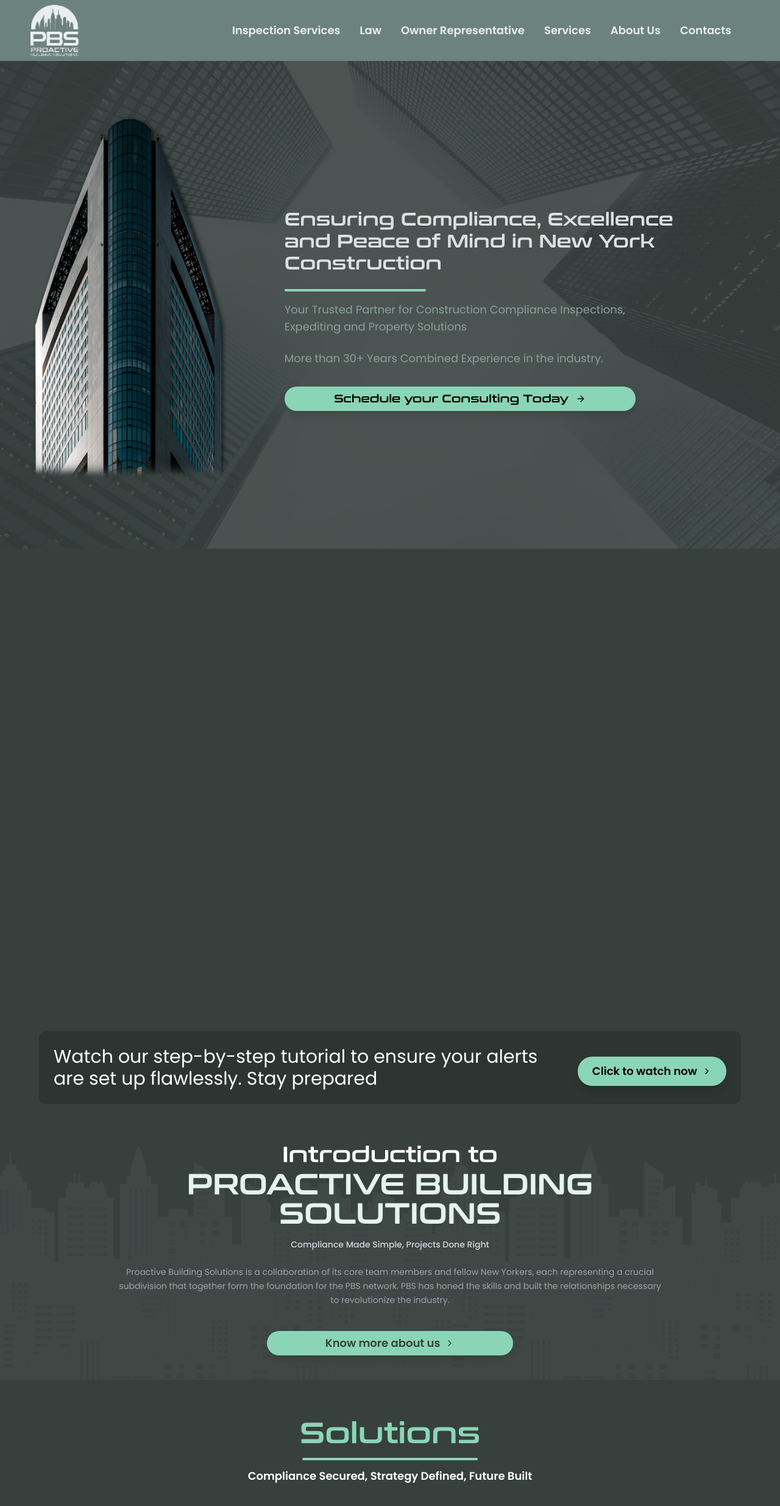
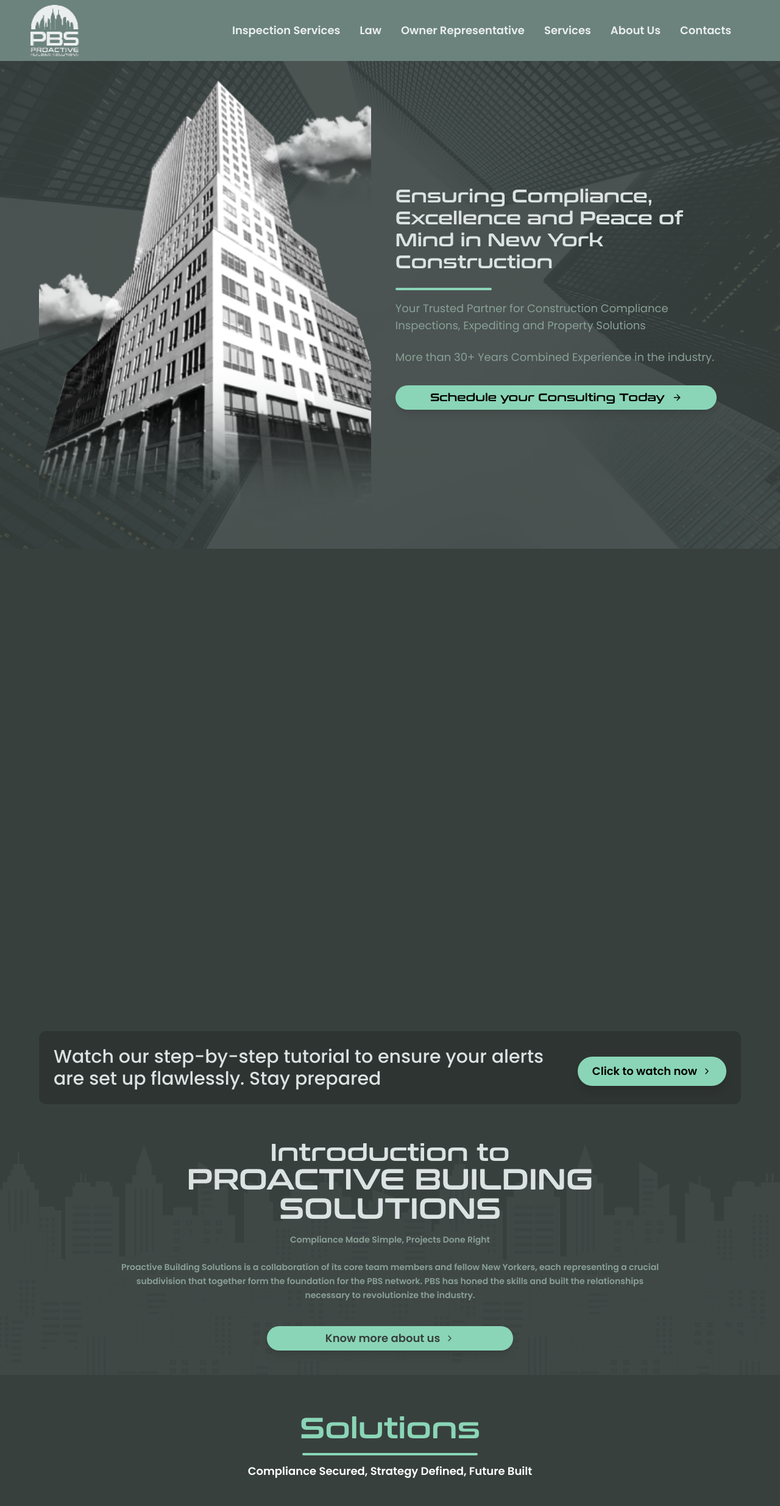
Before and after one commit to saidlv/pbs-compliance-solutions, a Next.js app: page / in a window 1280 px wide. Shown: the top 2470 px of the page at 61% size. Built offline with nearby package versions, Linux system fonts and the light colour scheme.

Commit message:
Home page fixes

```diff
--- a/src/app/layout.js
+++ b/src/app/layout.js
@@ -33,7 +33,7 @@ export default function RootLayout({ children }) {
         <link rel="apple-touch-icon" href="/icon.png" />
       </head>
       <body
-        className={`${gnuolane.variable} ${conthrax.variable} ${poppins.variable} antialiased overflow-x-hidden`}
+        className={`${gnuolane.variable} ${conthrax.variable} ${poppins.variable} antialiased overflow-x-hidden bg-[#6C837D]`}
       >
         <MenuProvider>
           <CustomErrorBoundary>
--- a/src/home-page/AboutCompany.jsx
+++ b/src/home-page/AboutCompany.jsx
@@ -72,10 +72,10 @@ const AboutCompany = () => {
       <div className="container mx-auto px-6 pt-16 lg:px-12 flex flex-col lg:flex-row justify-between gap-8 lg:gap-8 bg-[#1E2322] bg-opacity-25 rounded-3xl  border-2 border-brand-gray1/50 pb-12 mb-16">
         {/* Left Side - Numbers That Matter */}
         <div className="lg:w-[55%] gsap-animate p-2">
-          <h2 className="text-lg lg:text-3xl font-conthrax font-semibold text-brand-light mb-3">
+          <h2 className="text-lg lg:text-3xl font-conthrax font-semibold text-[#DCE2E2] mb-3">
             Numbers That Matter
           </h2>
-          <p className="md:min-h-[15vh] xl:min-h-[12vh] box-border mb-3 text-brand-gray3 text-sm">
+          <p className="md:min-h-[15vh] xl:min-h-[12vh] box-border mb-3 text-[#89A096] text-sm">
           Trusted by Hundred of clients, PBS has ensured 100% compliance success across all projects, leveraging 30+ years of expertise & issuing proactive alerts to safeguard timelines and standards
           </p>
           <div className="flex justify-center items-center bg-[#1E2322] rounded-2xl p-3 min-h-[40vh] lg:min-h-[46vh]">
@@ -95,16 +95,15 @@ const AboutCompany = () => {
         {/* Right Side */}
         <div className="lg:w-[45%] gsap-animate p-2">
           {/* What we Specialize in */}
-            <h2 className="text-sm md:text-2xl xl:text-3xl font-conthrax font-semibold text-brand-light mb-3">
+            <h2 className="text-sm md:text-2xl xl:text-3xl font-conthrax font-semibold text-[#DCE2E2] mb-3">
               What we Specialize in
             </h2>
-            <p className="md:min-h-[15vh] xl:min-h-[12vh] box-border mb-3 text-sm text-brand-gray3">Precision Trust vision Transformation</p>
-            <div className="w-full flex flex-col lg:flex-row gap-3 lg:items-center lg:justify-between px-6 text-white  min-h-40 lg:min-h-[46vh] bg-[#1E2322] rounded-2xl pt-8 pb-5 box-border">
+            <p className="md:min-h-[15vh] xl:min-h-[12vh] box-border mb-3 text-sm text-[#89A096]">Precision Trust vision Transformation</p>
+            <div className="w-full flex flex-col lg:flex-row gap-3 lg:items-center lg:justify-between px-6 text-[#D9D9D9]  min-h-40 lg:min-h-[46vh] bg-[#1E2322] rounded-2xl pt-8 pb-5 box-border">
             <ul className="flex flex-col justify-start items-start gap-3 lg:gap-1 w-full lg:w-2/5 xl:w-3/5">
               {services.map((service, index) => (
-                <li key={index} className="flex justify-start items-start gap-3">
-                  <Dot/>
-                  <span className="text-sm">{service}</span>
+                <li key={index} className="flex justify-start items-start">
+                  <span className="text-sm font-semibold">{service}</span>
                 </li>
               ))}
             </ul>
@@ -119,12 +118,12 @@ const AboutCompany = () => {
 
       {/* Why NYC Trusts PBS? */}
  <div className="pb-16">
-            <h2 className="text-3xl text-center lg:text-4xl font-conthrax font-semibold text-brand-light mb-3">
+            <h2 className="text-3xl text-center lg:text-5xl font-conthrax font-semibold text-[#DCE2E2] mb-3">
               Why NYC Trusts PBS?
             </h2>
                {/* Underline heading line */}
         <div className="w-[30%] h-1 bg-[#7CE2B8] mx-auto mb-8"></div>
-            <div className="text-white max-w-full grid grid-cols-1 lg:grid-cols-2 gap-3">
+            <div className="text-[#D9D9D9] max-w-full grid grid-cols-1 lg:grid-cols-2 gap-3">
               {reasons.map((reason, index) => (
                 <div key={index} className={`min-h-28 flex flex-col justify-center items-start gap-3 w-full  rounded-xl py-2 px-3 bg-[#2B3331] ${index === 6 ? "relative left-0 lg:left-[50%]":""} `}>
                   <p className="text-left text-sm font-extrabold">{reason.split(":")[0] + ":"}</p>
--- a/src/home-page/Alerts.jsx
+++ b/src/home-page/Alerts.jsx
@@ -145,7 +145,7 @@ const Alerts = () => {
           <div className="lg:pt-12 lg:pb-6 lg:w-[55%] flex flex-col justify-center lg:ml-12">
             <div ref={textRef} className="mb-8">
               <Heading
-                main="Alert System:"
+                main="Alert System"
                 subpart="Never Miss a Critical step for property again"
                 styling="mb-4 text-brand-light"
               />
@@ -161,10 +161,10 @@ const Alerts = () => {
                 <div className="flex flex-col justify-center">
                   <div className="w-full bg-[#8AD5B7] rounded-full h-1 mb-4"></div>
 
-                  <span className="text-lg font-semibold font-conthrax text-white text-nowrap">
+                  <span className="text-lg font-semibold font-conthrax text-[#DCE2E2] text-nowrap">
                     SIGN UP
                   </span>
-                  <span className="text-lg font-semibold text-white font-conthrax">BELOW </span>
+                  <span className="text-lg font-semibold text-[#DCE2E2] font-conthrax">BELOW </span>
                   </div>
 
 
@@ -196,7 +196,7 @@ const Alerts = () => {
 
 <div className="text-2xl lg:text-3xl relative mt-8">
         <div className="bg-[#2E3432] p-4 lg:p-6 rounded-xl flex flex-col lg:flex-row items-center justify-between gap-4 w-full">
-      <p className="text-white w-full lg:w-3/4 font-poppins text-center lg:text-left">
+      <p className="text-[#DCE2E2] w-full lg:w-3/4 text-3xl font-medium font-poppins text-center lg:text-left">
         Watch our step-by-step tutorial to ensure your alerts are set up flawlessly. Stay prepared
       </p>
 
--- a/src/home-page/Hero.jsx
+++ b/src/home-page/Hero.jsx
@@ -26,7 +26,7 @@ const Hero = () => {
 
   return (
     <div className="relative bg-brand-dark">
-      <div className="min-h-screen relative flex flex-col lg:flex-row items-center justify-center lg:justify-between">
+      <div className="min-h-screen relative flex flex-col lg:flex-row items-center lg:items-stretch justify-center lg:justify-between py-8 lg:px-16">
         {/* Background Image - Optional */}
 
           <motion.div
@@ -55,7 +55,7 @@ const Hero = () => {
           </motion.div>
           {/* Left Side - Image */}
         <motion.div
-          className="w-full lg:w-1/3 h-[500px] lg:h-[700px] flex items-end justify-start lg:justify-center relative z-20"
+          className="relative w-full md:w-3/5 flex justify-center items-start"
           initial={{ opacity: 0, y: 1000, scale: 0.95, x: 0 }}
           animate={{
             opacity: 1,
@@ -71,9 +71,9 @@ const Hero = () => {
           aria-hidden="true"
         >
           <Image
-            src="/pics/Building.png"
+            src="/pics/Cloud-02.png"
             alt="Modern skyscrapers"
-            className="w-full h-full object-cover md:object-contain lg:object-cover object-top"
+            className="filter w-full h-full grayscale object-cover md:object-cover object-top-right"
             width={700}
             height={500}
             loading="lazy"
@@ -82,7 +82,7 @@ const Hero = () => {
 
         {/* Right Side - Text Content */}
         <motion.div
-          className="z-20 w-full lg:w-2/3 flex flex-col justify-center items-start text-left mt-10 p-6 lg:p-10"
+          className="z-20 w-full lg:w-[65%] flex flex-col justify-center items-start text-left p-6 lg:px-10"
           initial="hidden"
           animate="visible"
           transition={{ staggerChildren: 0.2 }}
--- a/src/home-page/Services.jsx
+++ b/src/home-page/Services.jsx
@@ -7,7 +7,7 @@ import { cn } from "@/lib/utils"; // assuming you use a utility for className me
 
 const Services = () => {
   return (
-    <section className="relative text-white  px-16 text-center overflow-hidden">
+    <section className="relative text-[#DCE2E2]  px-16 text-center overflow-hidden">
       <Image
         src="/pics/pattern1.png"
         alt="Background Image"
@@ -22,19 +22,19 @@ const Services = () => {
 
         {/* Main Title */}
         <h2 className="text-3xl lg:text-5xl font-semibold font-conthrax">
-          <span className="block text-2xl lg:text-4xl text-white">Introduction to</span>
-          <span className="block text-[#E4F3ED] font-extrabold mt-1">
+          <span className="block text-2xl lg:text-[40px]">Introduction to</span>
+          <span className="block font-extrabold mt-1">
             PROACTIVE BUILDING <br /> SOLUTIONS
           </span>
         </h2>
 
         {/* Subtitle */}
-        <p className="text-gray-300 mt-4 text-sm font-medium">
+        <p className="text-[#89A096] mt-4 text-sm font-semibold">
           Compliance Made Simple, Projects Done Right
         </p>
 
         {/* Description */}
-        <p className="text-gray-400 mt-6 text-sm leading-relaxed">
+        <p className="text-[#89A096] mt-6 text-sm leading-relaxed font-semibold">
           Proactive Building Solutions is a collaboration of its core team members and fellow New Yorkers, each representing a crucial subdivision that together form the foundation for the PBS network. PBS has honed the skills and built the relationships necessary to revolutionize the industry.
         </p>
 
```
Also changed, not shown: src/components/Footer.jsx (+17 -17 lines), src/components/navbar/Header.jsx (+20 -61 lines).
